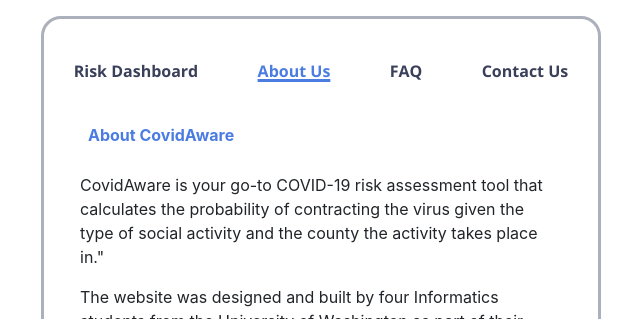
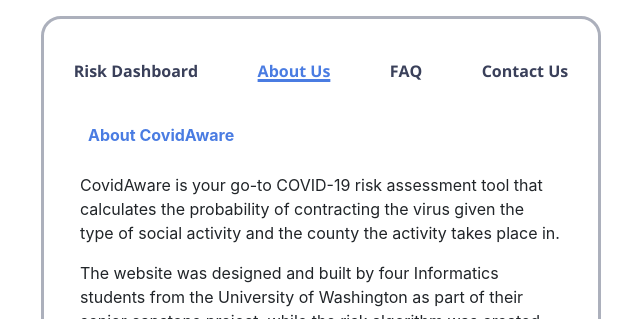
Before and after one commit to RaynyT/COVID-19-Risk-Assessment-Tool, a React (Create React App) app in the folder covrt/: page /about in a window 1280 px wide. Both pictures are taken after a click on the button "About CovidAware". Shown: the top 319 px of the page, without its empty margins (319-959 px from the left). Built offline with nearby package versions, Linux system fonts and the light colour scheme; some icons are missing; what react-localization would draw is missing.

Commit message:
Fix typo

```diff
--- a/covrt/src/components/About.js
+++ b/covrt/src/components/About.js
@@ -29,7 +29,7 @@ export default function About() {
                     body={
                         <div>
                             <p>
-                                CovidAware is your go-to COVID-19 risk assessment tool that calculates the probability of contracting the virus given the type of social activity and the county the activity takes place in."
+                                CovidAware is your go-to COVID-19 risk assessment tool that calculates the probability of contracting the virus given the type of social activity and the county the activity takes place in.
                             </p>
                             <p>
                                 The website was designed and built by four Informatics students from the University of Washington as part of their senior capstone project, while the risk algorithm was created by a graduate student from the University of Washington School of Public Health. You can read more about our team below.
```
